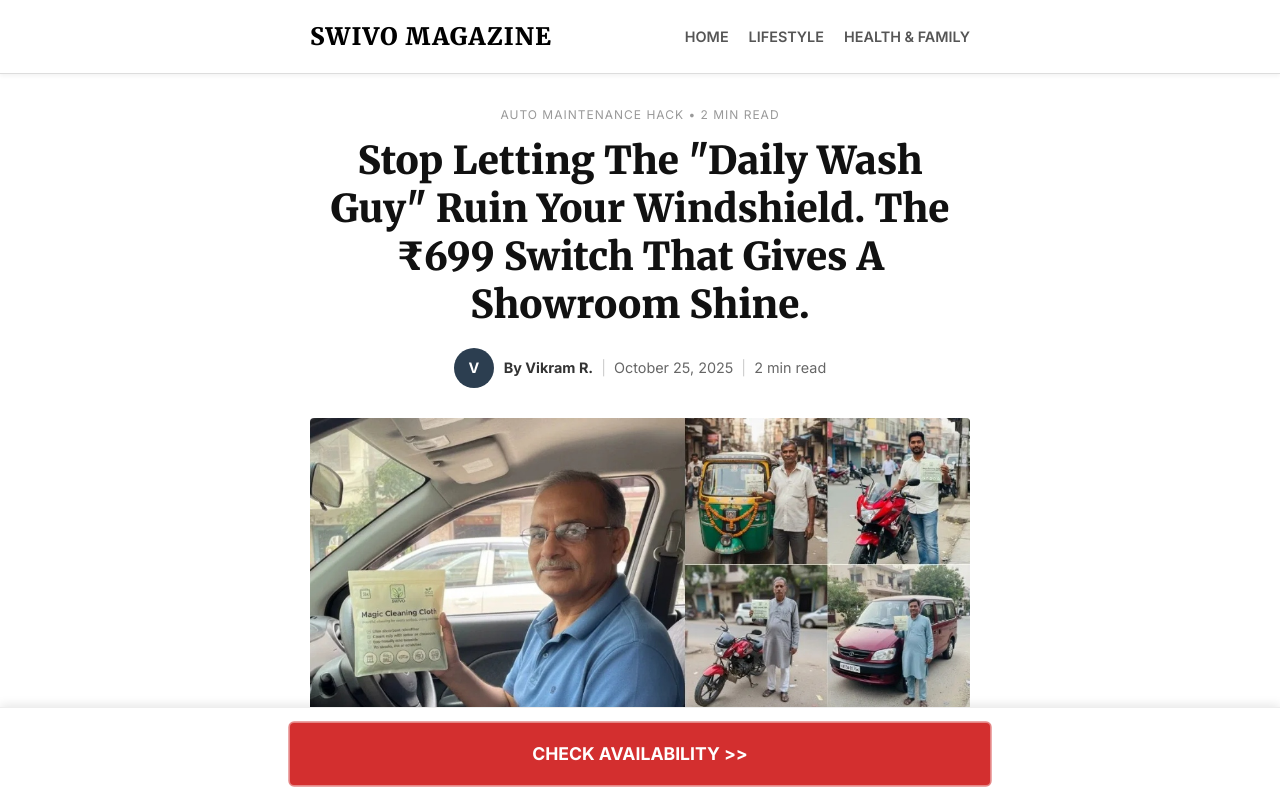
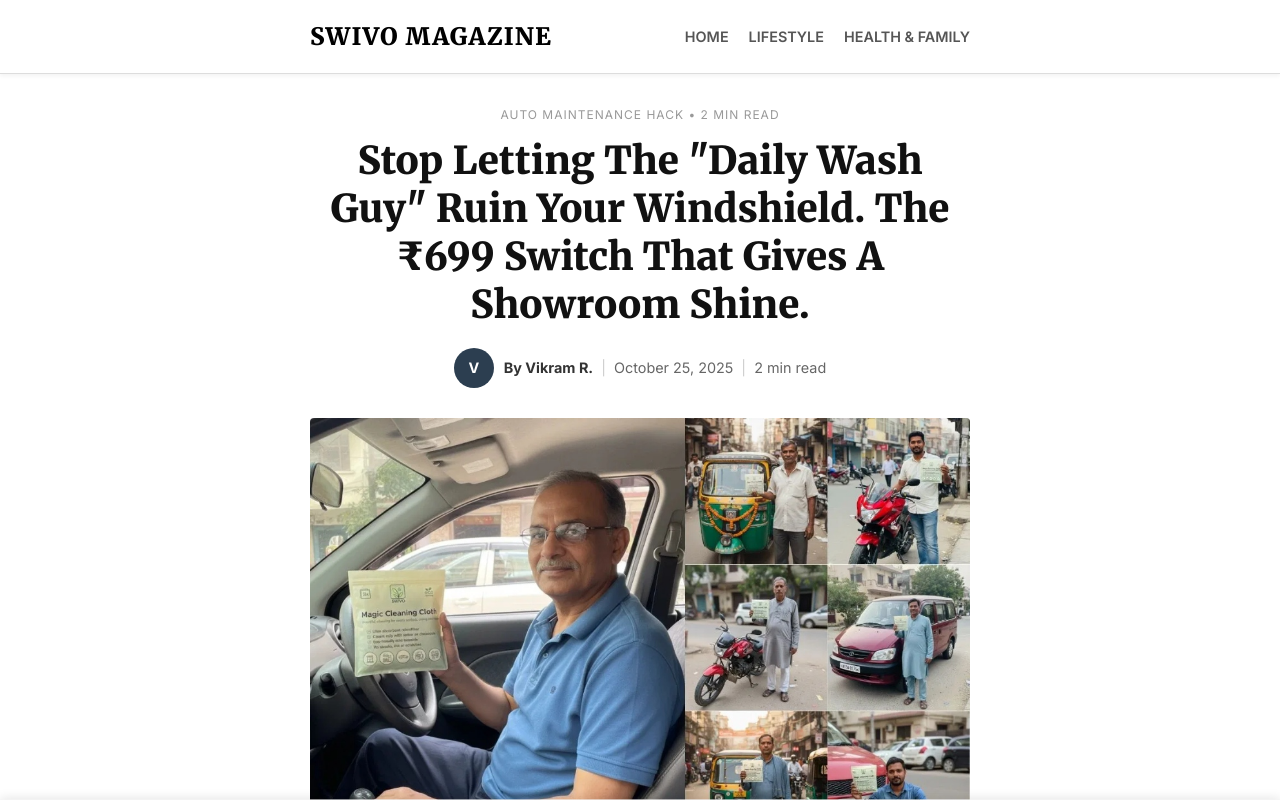
Before and after one commit to eduard-swivo/swivomagic-advertorials, a Next.js app: page /the-motorist in a window 1280 px wide. Shown: the top 800 px of the page. Built offline with nearby package versions, Linux system fonts and the light colour scheme.

Commit message:
Update StickyCTA to show only after 40% scroll

```diff
--- a/app/globals.css
+++ b/app/globals.css
@@ -639,6 +639,12 @@ a {
   box-shadow: 0 -2px 10px rgba(0, 0, 0, 0.1);
   z-index: 1000;
   border-top: 1px solid #eee;
+  transform: translateY(100%);
+  transition: transform 0.3s ease-in-out;
+}
+
+.sticky-cta.visible {
+  transform: translateY(0);
 }
 
 .sticky-cta-container {
--- a/components/StickyCTA.js
+++ b/components/StickyCTA.js
@@ -1,8 +1,33 @@
-import Link from 'next/link';
+import { useState, useEffect } from 'react';
 
 export default function StickyCTA({ href = "https://swivoproducts.com/pages/swivo-sutra-cleaning-kit" }) {
+    const [isVisible, setIsVisible] = useState(false);
+
+    useEffect(() => {
+        const handleScroll = () => {
+            // Calculate scroll percentage
+            const scrollTop = window.scrollY;
+            const docHeight = document.documentElement.scrollHeight - document.documentElement.clientHeight;
+            const scrollPercent = scrollTop / docHeight;
+
+            // Show if scrolled more than 40%
+            if (scrollPercent > 0.4) {
+                setIsVisible(true);
+            } else {
+                setIsVisible(false);
+            }
+        };
+
+        window.addEventListener('scroll', handleScroll);
+
+        // Check initial scroll position
+        handleScroll();
+
+        return () => window.removeEventListener('scroll', handleScroll);
+    }, []);
+
     return (
-        <div className="sticky-cta">
+        <div className={`sticky-cta ${isVisible ? 'visible' : ''}`}>
             <div className="sticky-cta-container">
                 <a href={href} className="sticky-cta-button">
                     CHECK AVAILABILITY &gt;&gt;
```
